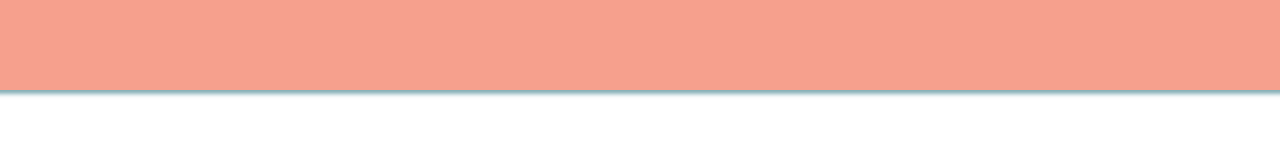
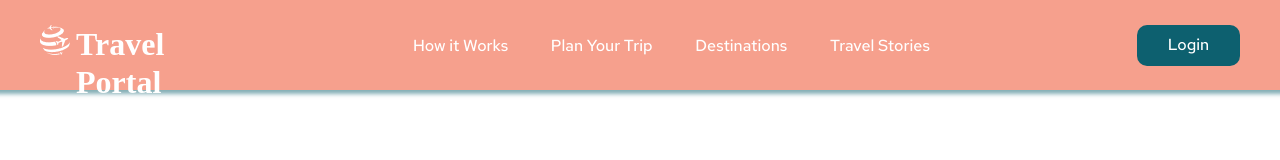
Before and after one commit to KrasMax/travel, a plain HTML site: page index.html in a window 1280 px wide. Shown: the top 160 px of the page. Drawn offline with Linux system fonts and the light colour scheme; a web font is replaced by a local one.

Commit message:
complited header

```diff
--- a/index.html
+++ b/index.html
@@ -12,8 +12,33 @@
 
     <div class="wrap_content">
         <div class="content">
+
             <div class="header">
+                <div class="wrap_content_header">
 
+                    <div class="wrap_logo">
+                        <div class="logo_in_header"></div>
+                        <div class="title_header">
+                            <p>Travel Portal </p>
+                        </div>
+                    </div>
+
+                    <div class="wrap_nav">
+                        <nav class="box_nav">
+                            <ul class="nav">
+                                <li><a class="item_nav" href="#">How it Works</a></li>
+                                <li><a class="item_nav" href="#trip">Plan Your Trip</a></li>
+                                <li><a class="item_nav" href="#destinations">Destinations</a></li>
+                                <li><a class="item_nav" href="#travel">Travel Stories</a></li>
+                            </ul>
+                        </nav>
+                    </div>
+
+                    <div class="box_btn_login">
+                        <a class="text_btn_login" href="#">Login</a>
+                    </div>
+
+                </div>
             </div>
             <div class="main">
 
--- a/style/style.css
+++ b/style/style.css
@@ -1,12 +1,15 @@
+@import url('https://fonts.googleapis.com/css2?family=Magra:wght@400;700&display=swap');
+@import url('https://fonts.googleapis.com/css2?family=Red+Hat+Text:ital,wght@0,300..700;1,300..700&display=swap');
+
+
 .wrap_content{
     display: flex;
     flex-direction: column;
     align-items: center;
 }
 
-
 .content{
-    width: 1400px;
+    width: 1440px;
 }
 
 .header{
@@ -14,7 +17,99 @@
     height: 90px;
     background: #F2785CB2;
     box-shadow: 0px 4px 4px 0px #0D606F80;
+    display: flex;
+    align-items: center;
+    justify-content: center;
 }
+
+.wrap_content_header{
+    width: 1200px;
+    height: 41px;
+    display: flex;
+    align-items: flex-start;
+    justify-content: space-between;
+}
+
+.wrap_logo{
+    display: flex;
+    justify-content: space-between;
+    width: 216px;
+    height: 31px;
+}
+
+.wrap_nav{
+    width: 527px;
+    height: 21px;
+    padding-right: 40px;
+}
+.box_nav{
+    padding-top: 10px;
+}
+
+.nav{
+    margin: 0;
+    display: flex;
+    gap: 8.1%;
+    width: 527px;
+    padding-left: 0;
+    padding-right: 15px;
+}
+
+.nav, li, a{
+    list-style-type: none;
+    color: rgba(255, 255, 255, 1);
+    font-family: Red Hat Text;
+    font-size: 16px;
+    font-weight: 500;
+    line-height: 21.17px;
+    text-align: left;
+}
+
+.box_btn_login{
+    display: flex;
+    align-items: center;
+    justify-content: center;
+    width: 103px;
+    height: 41px;
+    background: rgba(13, 96, 111, 1);
+border-radius: 10px;
+
+}
+
+.text_btn_login{
+    font-family: Red Hat Text;
+    font-size: 16px;
+    font-weight: 500;
+    line-height: 21.17px;
+    text-align: left;
+    color: rgba(255, 255, 255, 1);
+}
+
+
+
+
+
+
+.logo_in_header{
+    width: 30px;
+    height: 30px;
+    background-image: url('/img/logo_prev.png');
+}
+
+.title_header{
+    width: 180px;
+    height: 31px;
+    font-family: Magra;
+    font-size: 32px;
+    font-weight: 600;
+    line-height: 38.88px;
+    text-align: left;
+    color: rgba(255, 255, 255, 1);
+}
+
+
+
+
 
 .main{
 
```
Also changed, not shown: style/normalize.css.
